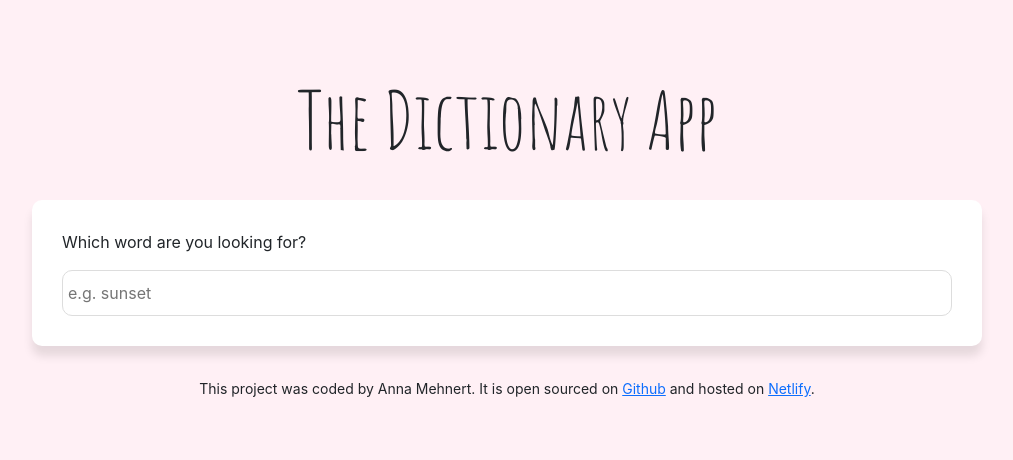
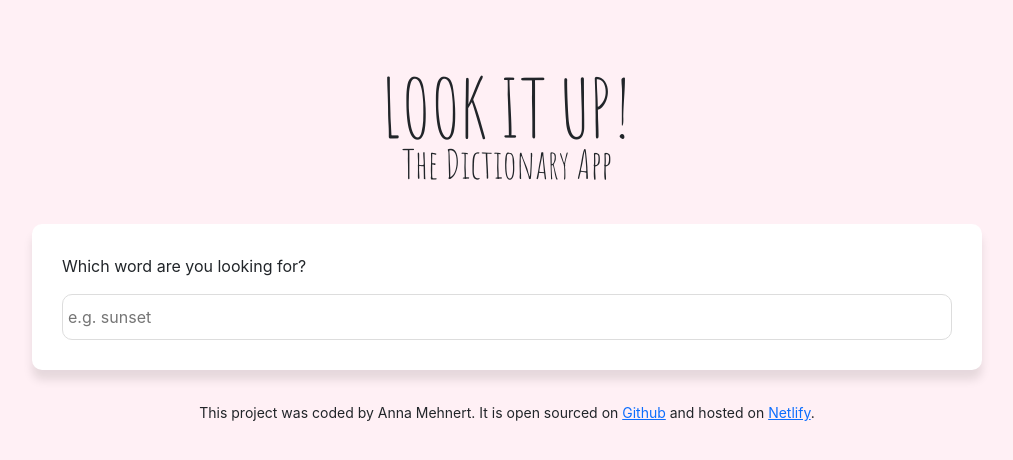
Before and after one commit to AnnaFLM/dictionary-app-react, a React (Create React App) app: page / in a window 1280 px wide. Shown: the top 460 px of the page, without its empty margins (133-1146 px from the left). Built offline with nearby package versions, Linux system fonts and the light colour scheme; a web font is replaced by a local one.

Commit message:
changed header

```diff
--- a/src/App.js
+++ b/src/App.js
@@ -5,10 +5,9 @@ function App() {
   return (
     <div className="App">
       <div className="Container">
-        <header className="App-header">
-          <span className="Headline">The</span> Dictionary{" "}
-          <span className="Headline">App</span>
-        </header>
+        <h1 className="App-header">LOOK IT UP!</h1>
+        <p className="App-name">The Dictionary App</p>
+        <br />
         <main>
           <Dictionary />
         </main>
```
